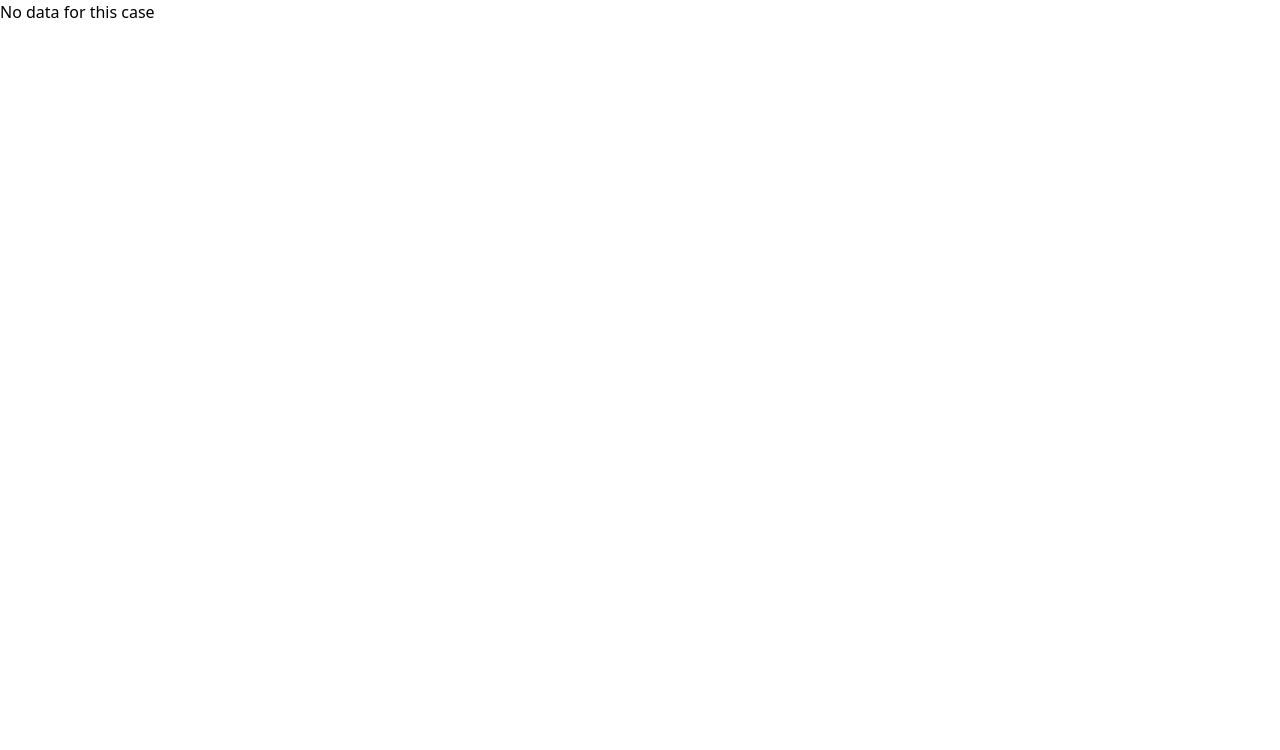
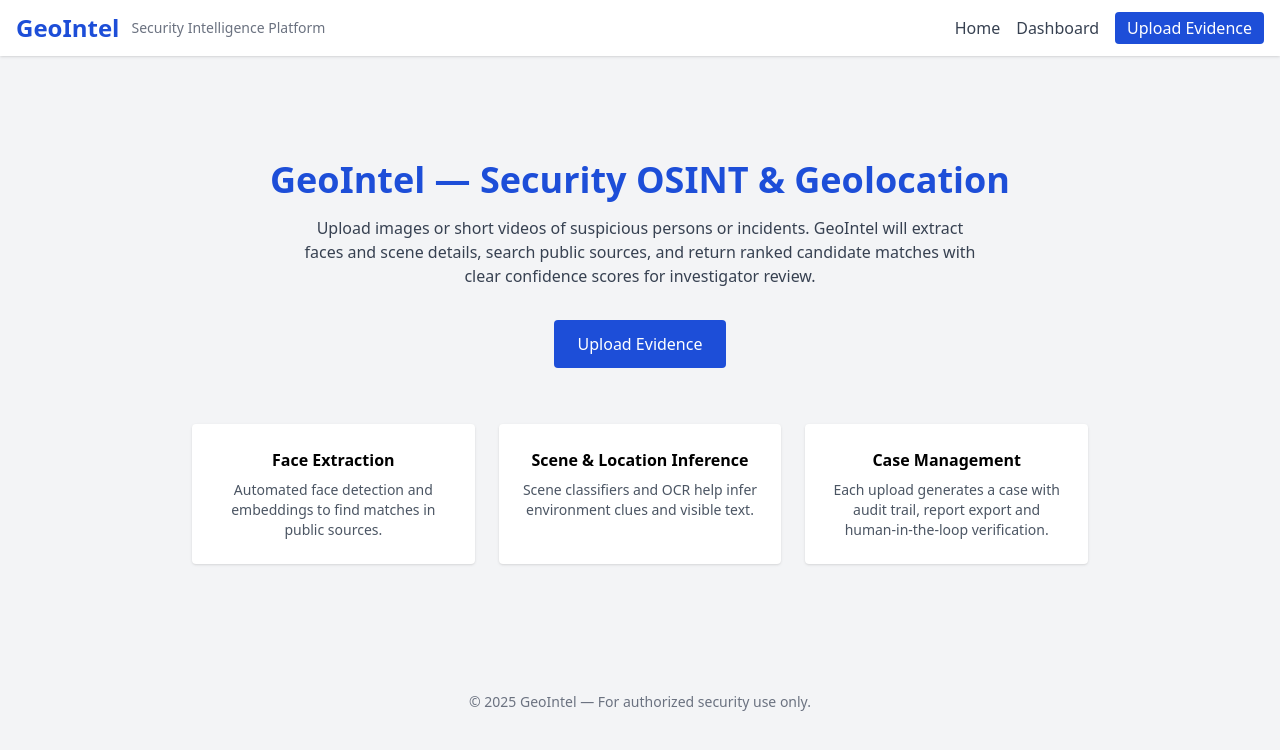
Before and after one commit to maaidasong-coder/geointel, a React (Vite) app in the folder frontend/: page / in a window 1280 px wide. Shown: the top 750 px of the page. Built offline with nearby package versions, Linux system fonts and the light colour scheme; no server answers.

Commit message:
Update App.jsx

```diff
--- a/frontend/src/App.jsx
+++ b/frontend/src/App.jsx
@@ -1,39 +1,43 @@
-// Example inside Dashboard.jsx
+import React, { useState } from "react";
+import Navbar from "./components/Navbar";
+import Landing from "./pages/Landing";
+import Upload from "./pages/Upload";
+import Dashboard from "./pages/Dashboard";
+import CaseDetails from "./pages/CaseDetails";
+import { analyzeImage } from "./api"; // ✅ Import backend function
 
-import { useEffect, useState } from "react";
+export default function App() {
+  const [route, setRoute] = useState({ name: "landing", payload: null });
 
-function Dashboard() {
-  const [caseData, setCaseData] = useState(null);
-  const [loading, setLoading] = useState(true);
-
-  useEffect(() => {
-    async function fetchData() {
-      try {
-        const res = await fetch("https://your-backend-url.com/api/cases/123");
-        const data = await res.json();
-
-        console.log("Fetched case data:", data); // 👈 Log the response
-
-        setCaseData(data);
-      } catch (err) {
-        console.error("Error fetching case data:", err);
-      } finally {
-        setLoading(false);
-      }
-    }
-
-    fetchData();
-  }, []);
-
-  if (loading) return <p>Loading...</p>;
-  if (!caseData || caseData.length === 0) return <p>No data for this case</p>;
+  function go(name, payload = null) {
+    setRoute({ name, payload });
+    window.scrollTo(0, 0);
+  }
 
   return (
-    <div>
-      <h1>Case Details</h1>
-      <pre>{JSON.stringify(caseData, null, 2)}</pre>
+    <div className="min-h-screen bg-gray-100">
+      <Navbar onNavigate={go} />
+      <div className="max-w-7xl mx-auto p-6">
+        {route.name === "landing" && <Landing onStart={() => go("upload")} />}
+
+        {/* ✅ Pass backend function into Upload */}
+        {route.name === "upload" && (
+          <Upload onCreated={(c) => go("case", c)} analyzeImage={analyzeImage} />
+        )}
+
+        {route.name === "dashboard" && (
+          <Dashboard onOpenCase={(id) => go("case", id)} />
+        )}
+
+        {route.name === "case" && (
+          <CaseDetails caseId={route.payload} onBack={() => go("dashboard")} />
+        )}
+      </div>
+
+      {/* ✅ Fixed quotes here */}
+      <footer className="text-center text-sm text-gray-500 p-6">
+        © {new Date().getFullYear()} GeoIntel — For authorized security use only.
+      </footer>
     </div>
   );
 }
-
-export default Dashboard;
```
